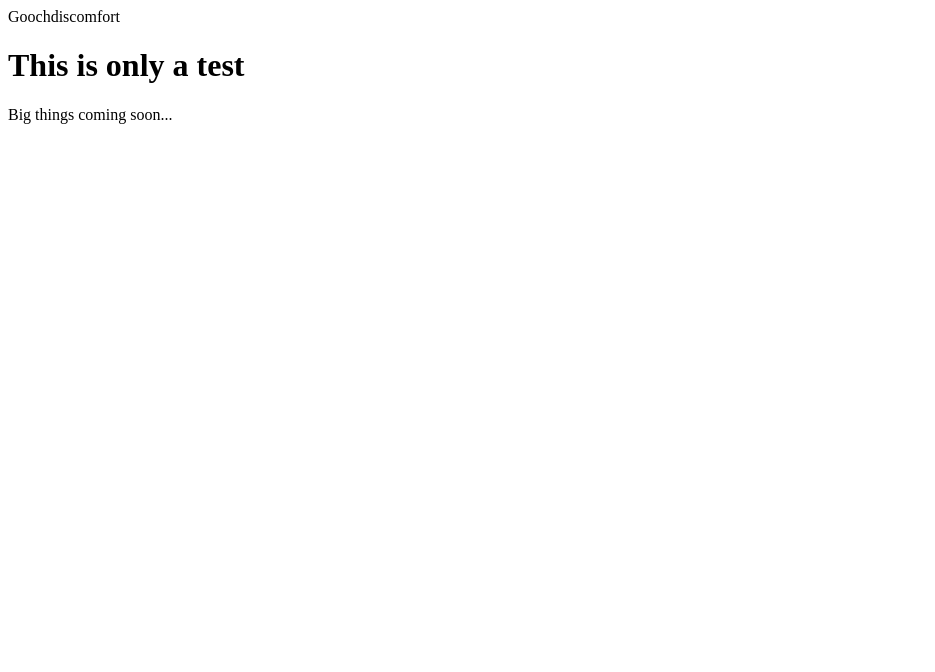
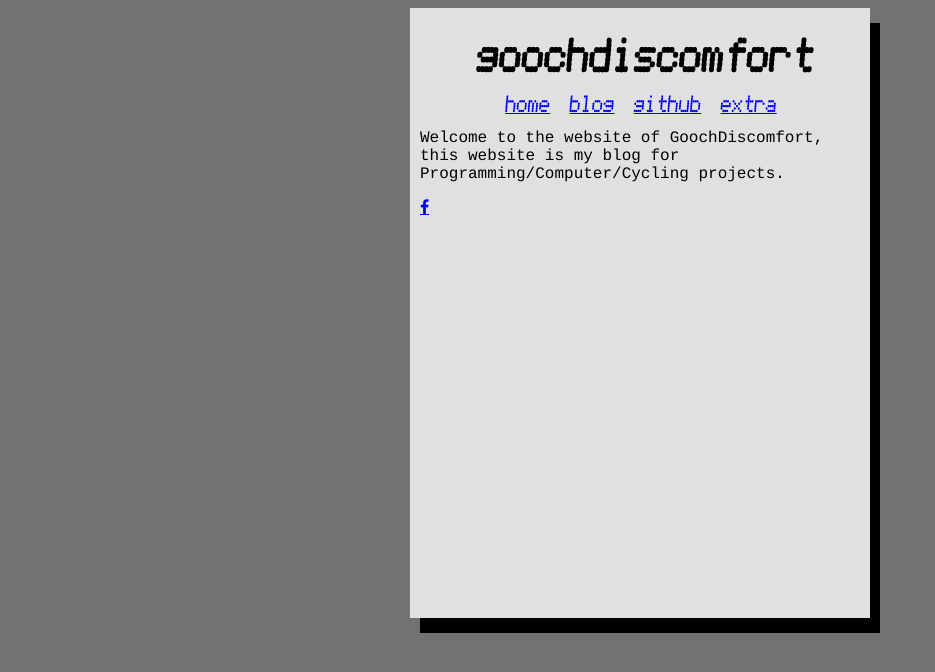
Before and after one commit to GoochDiscomfort/goochdiscomfort.github.io, a plain HTML site: page index.html in a window 1280 px wide. Shown: the whole page, without its empty margins (0-935 px from the left). Drawn offline with Linux system fonts and the light colour scheme.

Commit message:
Add files via upload

```diff
--- /dev/null
+++ b/css/style.css
@@ -0,0 +1,77 @@
+@font-face {
+    font-family: 'receiptional_receiptregular';
+    src: url('receiptional-receipt-webfont.woff2') format('woff2'),
+         url('receiptional-receipt-webfont.woff') format('woff');
+    font-weight: normal;
+    font-style: normal;
+
+}
+
+.content {
+    max-width: 450px;
+    margin: auto;
+    height: 600px;
+    padding-top: 10px;
+    padding-left: 10px;
+    background-color: rgb(224, 224, 224);
+    /*background-image: url("test2.jpg");
+    background-size: contain;*/
+    box-shadow: 10px 15px;
+  }
+header {
+
+    text-align: center;
+    font-family: 'receiptional_receiptregular';
+}
+
+body {
+    background-color: rgb(114, 114, 114);
+    font-family: 'courier';
+  }
+
+li{
+    display: inline;
+    margin-right: 8px;
+}
+
+
+/*
+
+
+header{
+height: 45px;
+}
+header nav ul{
+display: flex;
+margin-left: 80%;
+}
+
+header nav ul li{
+padding-left: 10%;
+}
+
+section{
+height: 100vh;
+border: 1px solid grey;
+display: flex;
+justify-content: center;
+align-items: center;
+}
+
+.Container{
+margin-top: 10%
+}
+
+.Container img{
+height: 300px;
+}
+
+.Container h2{
+margin-top: 3%;
+}
+
+footer {
+line-height: 40px;
+display: flex;
+justify-content: center;
+}
--- a/index.html
+++ b/index.html
@@ -1,3 +1,34 @@
 <!DOCTYPE html>
-<head>Goochdiscomfort</head>
-<body><h1>This is only a test</h1><p>Big things coming soon...</p></body>
+<html lang="en">
+
+<head>
+    <meta charset="UTF-8">
+    <meta name="viewport" content="width=device-width, initial-scale=1.0">
+    <title>GoochDiscomforts' Lair</title>
+    <link rel="stylesheet" href="css/style.css">
+    <link rel="stylesheet" href="https://cdnjs.cloudflare.com/ajax/libs/font-awesome/4.7.0/css/font-awesome.min.css">
+</head>
+
+<body>
+<div class="content">
+    <header>
+        <h1>goochdiscomfort</h1>
+        <li><a href="home">home</a></li>
+        <li><a href="192.168.1.213:8000">blog</a></li>
+        <li><a href="https://github.com/goochdiscomfort">github</a></li>
+        <li><a href="extra">extra</a></li>
+    </header>
+    <main>
+        <section id="intro">
+
+        </section>
+        <section id="content">
+
+        </section>
+    </main>
+    <p>Welcome to the website of GoochDiscomfort, this website is my blog for Programming/Computer/Cycling projects.</p>
+
+    <a href="#" class="fa fa-facebook"></a>
+</div>
+</body>
+</html>
```
Also changed, not shown: css/Receiptional-Receipt.ttf (added), css/receiptional-receipt-webfont.woff (added), css/receiptional-receipt-webfont.woff2 (added), css/test2.jpg (added).
